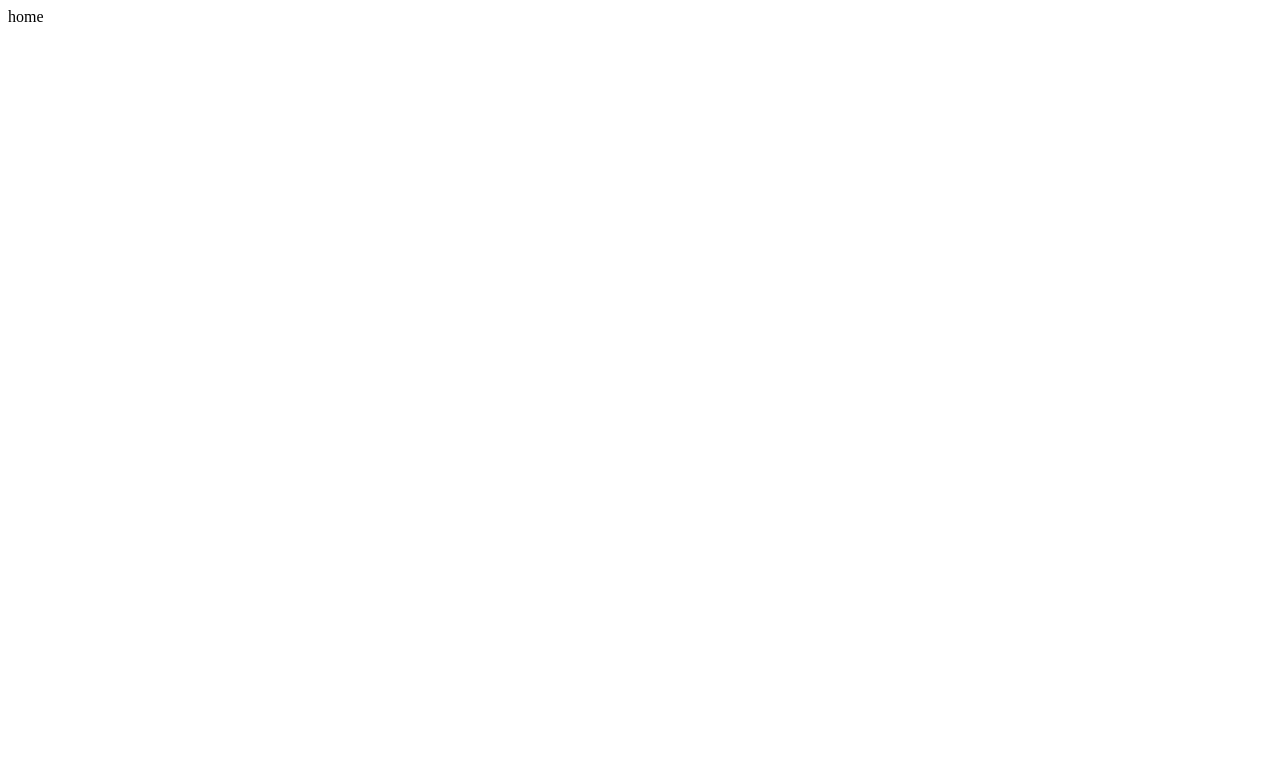
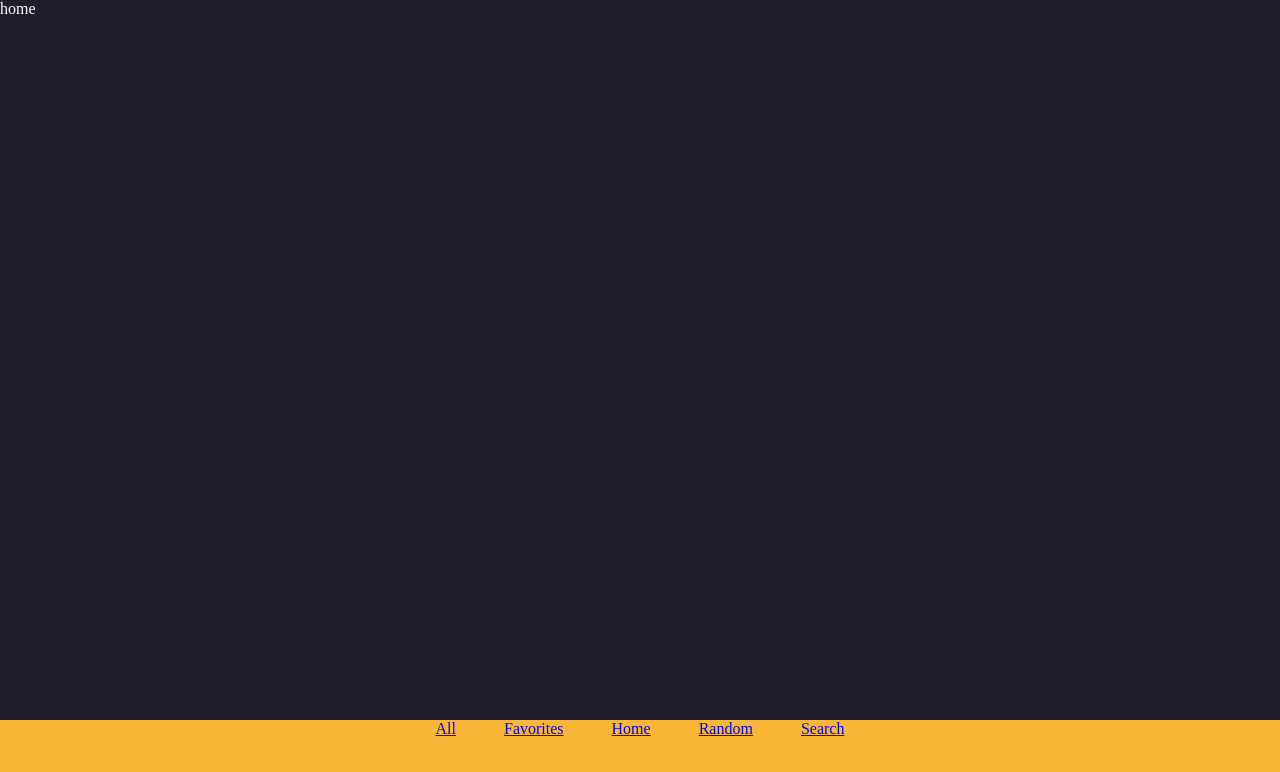
Before and after one commit to Kuba429/woof, a React (Vite) app: page / in a window 1280 px wide. Shown: the top 772 px of the page. Built offline with nearby package versions, Linux system fonts and the light colour scheme.

Commit message:
pasek nawigacji

```diff
--- a/src/components/Layout.tsx
+++ b/src/components/Layout.tsx
@@ -1,6 +1,12 @@
 import { ReactNode } from "react";
 import styles from "./Layout.module.scss";
+import { Navbar } from "./Navbar";
 
 export function Layout({ children }: { children: ReactNode }) {
-	return <div className={styles.layout}>{children}</div>;
+	return (
+		<div className={styles.layout}>
+			{children}
+			<Navbar />
+		</div>
+	);
 }
--- /dev/null
+++ b/src/components/Navbar.module.scss
@@ -0,0 +1,12 @@
+.navbar {
+	position: fixed;
+	bottom: 0;
+	left: 0;
+	height: 5rem;
+	width: 100%;
+	background: var(--primary);
+	color: var(--bg);
+	display: flex;
+	justify-content: center;
+	gap: 3rem;
+}
--- /dev/null
+++ b/src/components/Navbar.tsx
@@ -0,0 +1,17 @@
+import { Link } from "react-router-dom";
+import styles from "./Navbar.module.scss";
+
+export function Navbar() {
+	return (
+		<div className={styles.navbar}>
+			{
+				// Tu będą ikonki zamiast tekstu
+			}
+			<Link to="/all">All</Link>
+			<Link to="/favorites">Favorites</Link>
+			<Link to="/home">Home</Link>
+			<Link to="/random">Random</Link>
+			<Link to="/search">Search</Link>
+		</div>
+	);
+}
--- a/src/main.tsx
+++ b/src/main.tsx
@@ -1,5 +1,6 @@
 import React from "react";
 import ReactDOM from "react-dom/client";
+import "./styles/global.scss";
 import { createBrowserRouter, RouterProvider } from "react-router-dom";
 import { HomeView } from "./views/home/HomeView";
 import { SearchView } from "./views/search/SearchView";
--- /dev/null
+++ b/src/styles/global.scss
@@ -0,0 +1,14 @@
+body,
+html {
+	padding: 0;
+	margin: 0;
+}
+body {
+	--bg: #1f1d2c;
+	--primary: #f9b73a;
+	--text-primary: #fefefe;
+	--text-secondary: #82818a;
+
+	background-color: var(--bg);
+	color: var(--text-primary);
+}
```
Also changed, not shown: src/styles/_variables.scss (added).
